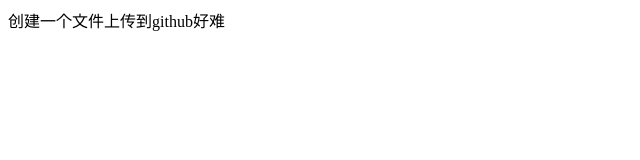
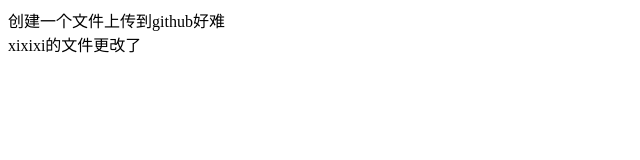
Before and after one commit to zr8990/second, a plain HTML site: page index.html in a window 1280 px wide. Shown: the whole page, without its empty margins (0-640 px from the left). Drawn offline with Linux system fonts and the light colour scheme.

Commit message:
这是xixixi的文件

```diff
--- a/index.html
+++ b/index.html
@@ -8,5 +8,7 @@
 </head>
 <body>
   <div>创建一个文件上传到github好难</div>
+
+<div>xixixi的文件更改了</div>
 </body>
 </html>
```
